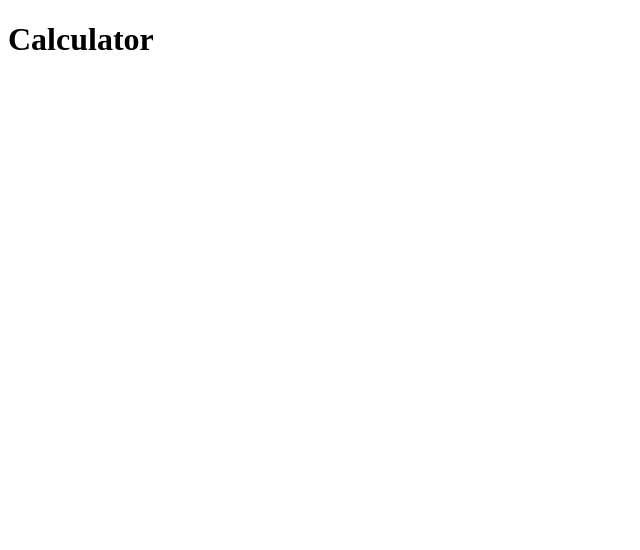
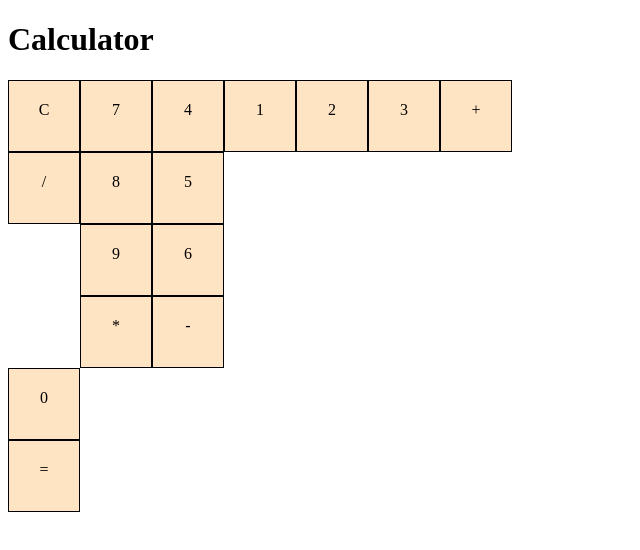
Before and after one commit to tanasegabrielw/TOP-Calculator, a plain HTML site: page index.html in a window 1280 px wide. Shown: the whole page, without its empty margins (0-640 px from the left). Drawn offline with Linux system fonts and the light colour scheme.

Commit message:
Created a simple unfinished HTML layout

```diff
--- a/code.js
+++ b/code.js
@@ -15,6 +15,15 @@ return numberOne/numberTwo;
 
 }
 
+const theOperator=[add,substract,multiply,divide];
+let firstNumber;
+let secondNumber;
+
+function operate(theOperator, firstNumber,secondNumber) {
+
+
+
+}
 console.log(add(3,5));
 console.log(substract(3,10));
 console.log(multiply(3,43));
--- a/index.html
+++ b/index.html
@@ -10,5 +10,34 @@
 <body>
     <h1>Calculator</h1>
 
+    <div class="calculator">
+        <div class="rowOne">
+            <div class="key operator clear">C</div>
+            <div class="key operator divide">/</div>
+        </div>
+        <div class="rowTwo">
+            <div class="key seven">7</div>
+            <div class="key eight">8</div>
+            <div class="key nine">9</div>
+            <div class="key operator multiply">*</div>
+        </div>
+        <div class="rowThree">
+            <div class="key four">4</div>
+            <div class="key five">5</div>
+            <div class="key six">6</div>
+            <div class="key operator substract">-</div>
+        </div>
+        <div class="rowFour"></div>
+            <div class="key one">1</div>
+            <div class="key two">2</div>
+            <div class="key three">3</div>
+            <div class="key operator add">+</div>
+        </div>
+        <div class="rowFive">
+            <div class="key zero">0</div>
+            <div class="key operator equals">=</div>
+        </div>
+    </div>
+
 </body>
 </html>
--- a/styles.css
+++ b/styles.css
@@ -0,0 +1,18 @@
+.calculator{
+
+    display: flex;
+    flex-wrap: wrap;
+}
+
+
+
+.key{
+
+    padding: 20px;
+    background-color: bisque;
+    border: 1px black solid;
+    width: 30px;
+    height: 30px;
+    text-align: center;
+
+}
```
